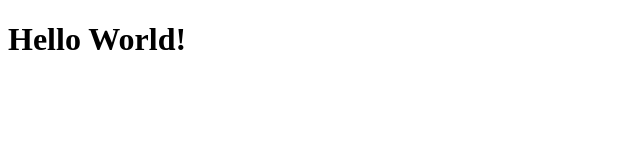
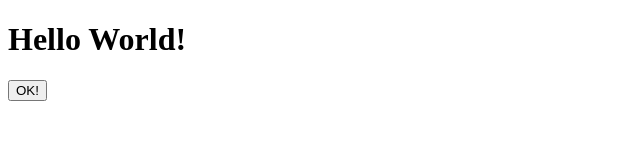
Before and after one commit to rafhans/git, a plain HTML site: page index.html in a window 1280 px wide. Shown: the full height of the page, 0-640 px from the left. Drawn offline with Linux system fonts and the light colour scheme.

Commit message:
Menambahkan Tombol OK

```diff
--- a/index.html
+++ b/index.html
@@ -6,5 +6,6 @@
 </head>
 <body>
 	<h1>Hello World!</h1>
+	<input type="button" value="OK!"/>
 </body>
 </html>
```
